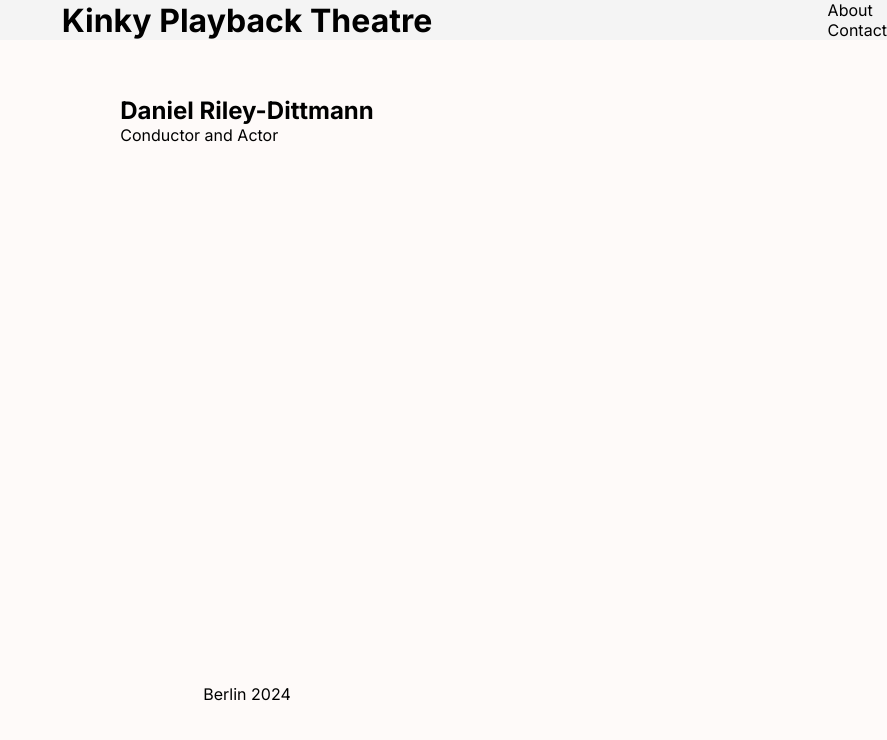
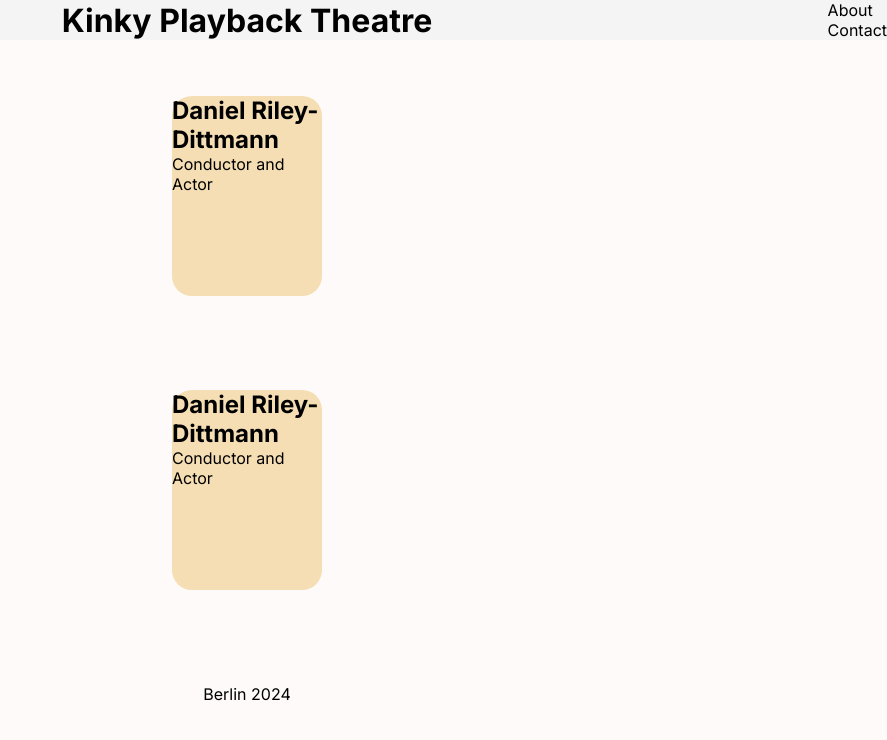
Before and after one commit to danielrileyde/kinky-playback-theatre, a Next.js app: page / in a window 1280 px wide. Shown: the top 740 px of the page, without its empty margins (393-1280 px from the left). Built offline with nearby package versions, Linux system fonts and the light colour scheme; a web font is replaced by a local one.

Commit message:
connected member card css to component

```diff
--- /dev/null
+++ b/src/app/components/card/card.module.css
@@ -0,0 +1,6 @@
+.main {
+  background-color: wheat;
+  border-radius: 20px;
+  height: 200px;
+  width: 150px;
+}
--- a/src/app/components/member card/memberCard.tsx
+++ b/src/app/components/card/card.tsx
@@ -1,6 +1,8 @@
-export default function MemberCard() {
+import styles from "./card.module.css";
+
+export default function Card() {
   return (
-    <main>
+    <main className={styles.main}>
       {/* <Image /> */}
       <h2 className="card__name">Daniel Riley-Dittmann</h2>
       <p className="card__description">Conductor and Actor</p>
--- a/src/app/page.module.css
+++ b/src/app/page.module.css
@@ -20,12 +20,3 @@
     grid-template-columns: repeat(2, 50%);
   }
 }
-
-@keyframes rotate {
-  from {
-    transform: rotate(360deg);
-  }
-  to {
-    transform: rotate(0deg);
-  }
-}
--- a/src/app/page.tsx
+++ b/src/app/page.tsx
@@ -1,13 +1,14 @@
 import Footer from "./components/footer/footer";
 import Header from "./components/header/header";
-import MemberCard from "./components/member card/memberCard";
+import Card from "./components/card/card";
 import styles from "./page.module.css";
 
 export default function Home() {
   return (
     <main className={styles.main}>
       <Header />
-      <MemberCard />
+      <Card />
+      <Card />
       <Footer />
     </main>
   );
```
Also changed, not shown: src/app/components/member card/memberCard.css (deleted).
